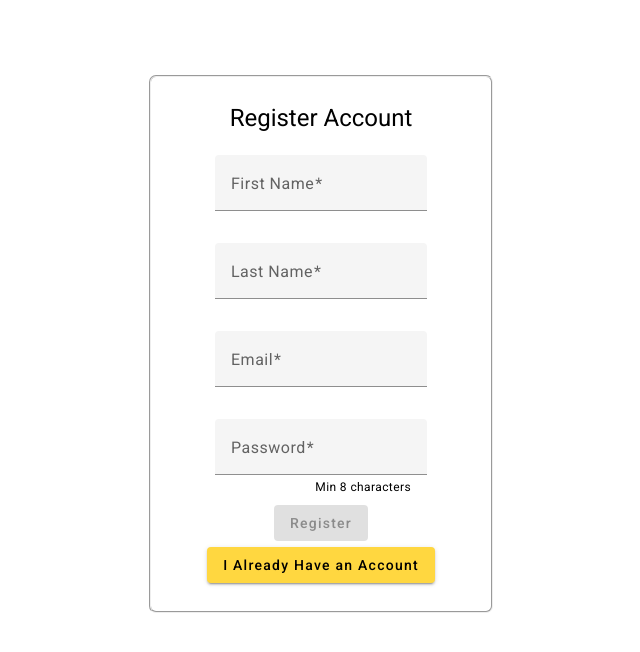
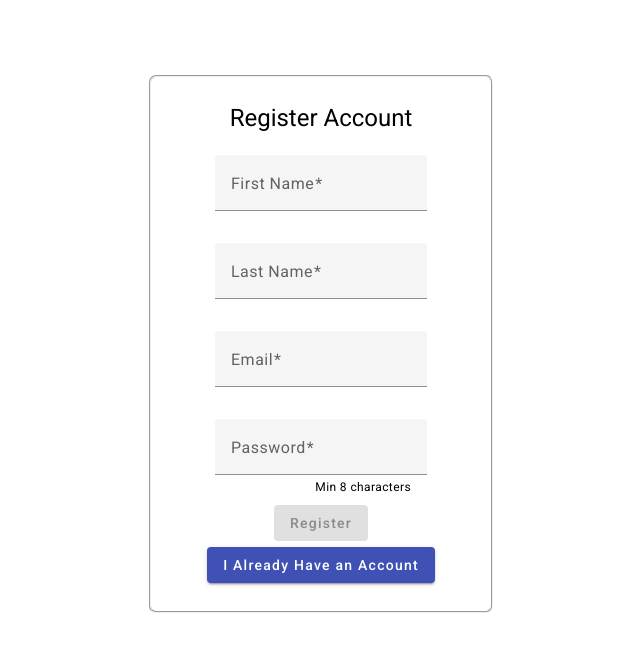
Before and after one commit to DylanDePasquale24/Foodie, an Angular app in the folder Angular Frontend/: page /login in a window 1280 px wide. Shown: the top 652 px of the page, without its empty margins (319-959 px from the left). Built offline with nearby package versions, Linux system fonts and the light colour scheme.

Commit message:
Changed Angular Material Theme

```diff
--- a/Angular Frontend/angular.json
+++ b/Angular Frontend/angular.json
@@ -25,7 +25,7 @@
               "src/assets"
             ],
             "styles": [
-              "@angular/material/prebuilt-themes/deeppurple-amber.css",
+              "@angular/material/prebuilt-themes/indigo-pink.css",
               "src/styles.css"
             ],
             "scripts": []
--- a/Angular Frontend/src/app/login/login.component.html
+++ b/Angular Frontend/src/app/login/login.component.html
@@ -33,13 +33,13 @@
 
 
     <!-- Register Btn -->
-    <button color="warn" (click)="register()" mat-raised-button color="accent" [disabled]="!registerFirstName || !registerLastName || !registerEmail || !registerPassword">
+    <button (click)="register()" mat-raised-button color="accent" [disabled]="!registerFirstName || !registerLastName || !registerEmail || !registerPassword">
         Register
     </button>
 
 
     <!-- Have Acc Btn -->
-    <button (click)="onLoginPage = true" mat-raised-button color="accent">
+    <button (click)="onLoginPage = true" mat-raised-button color="primary">
         I Already Have an Account
     </button>
 
@@ -71,7 +71,7 @@
 
 
     <!-- New Acc Btn -->
-    <button (click)="onLoginPage = false" mat-raised-button color="accent">
+    <button (click)="onLoginPage = false" mat-raised-button color="primary">
         New? Create an Account
     </button>
 
```
